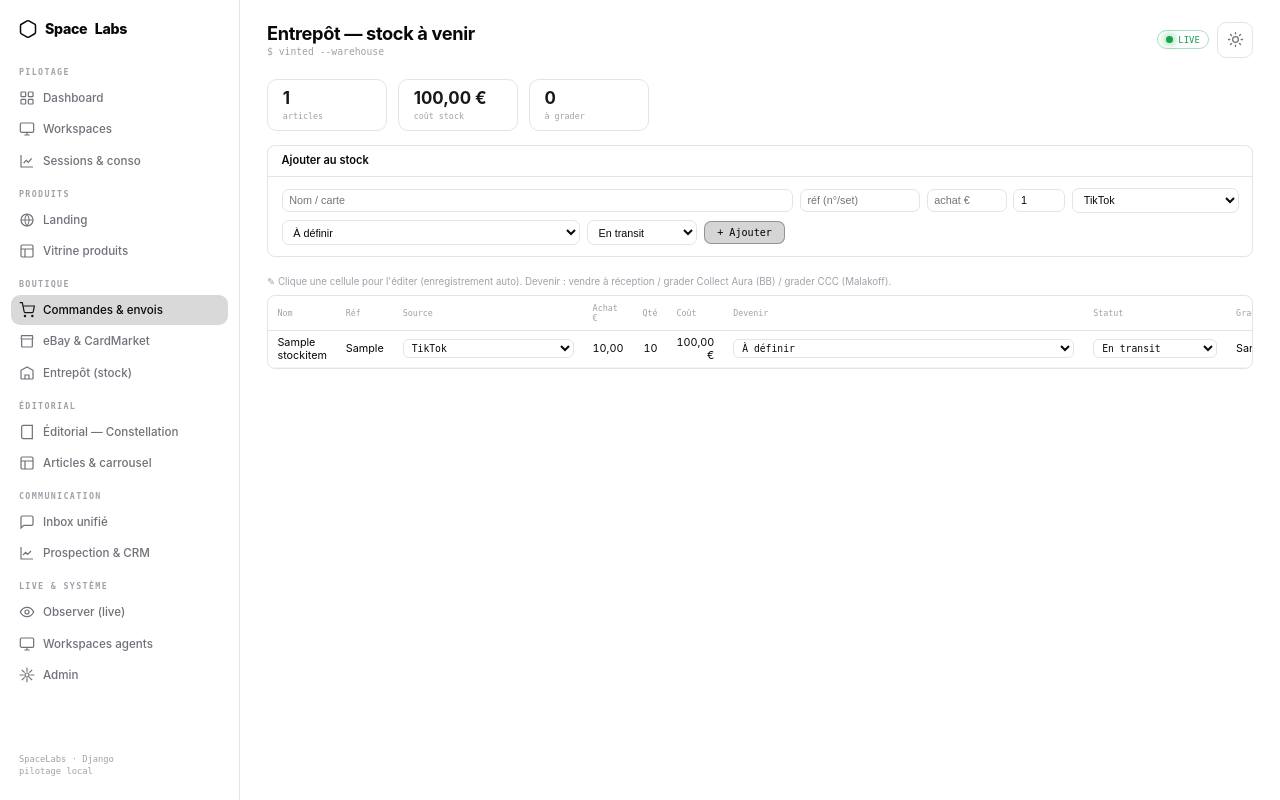
After one commit to noesis-software-technologies/spacelabs, a Django app: page /vinted/entrepot/ in a window 1280 px wide. The commit adds this page. Run offline with Django 5.2, Linux system fonts and the light colour scheme; a user stored in the database is signed in; tables that the repository leaves empty hold one stand-in row (values such as "Sample post").

Commit message:
vinted: entrepôt (stock non listé) + devenir (vente/gradation) + édition inline
Modèle StockItem : achats pas encore listés (source, prix d'achat, quantité,
devenir [vendre à réception / grader Collect Aura BB / grader CCC Malakoff],
statut transit→reçu→gradé→listé→vendu, gradeur, dates). Page /vinted/entrepot/
(KPIs, formulaire d'ajout, table éditable inline), admin, lien nav Boutique.

Co-Authored-By: Claude Opus 4.8 <noreply@anthropic.com>

```diff
--- a/apps/vinted/urls.py
+++ b/apps/vinted/urls.py
@@ -10,4 +10,7 @@ urlpatterns = [
     path("commandes/<int:pk>/livre/", views.order_delivered, name="order_delivered"),
     path("commandes/<int:pk>/suivi/", views.order_tracking, name="order_tracking"),
     path("commandes/<int:pk>/update/", views.order_update, name="order_update"),
+    path("entrepot/", views.entrepot, name="entrepot"),
+    path("entrepot/ajouter/", views.stock_add, name="stock_add"),
+    path("entrepot/<int:pk>/update/", views.stock_update, name="stock_update"),
 ]
--- a/apps/vinted/views.py
+++ b/apps/vinted/views.py
@@ -8,7 +8,8 @@ from django.utils import timezone
 from django.views.decorators.http import require_POST
 
 from .models import (PLATEFORMES, STATUTS_ENVOI, STATUTS_ENVOI_A_FAIRE,
-                     TRANSPORTEURS, VintedOrder)
+                     STOCK_DESTINS, STOCK_SOURCES, STOCK_STATUTS, TRANSPORTEURS,
+                     StockItem, VintedOrder)
 
 # Champs éditables en ligne (dashboard) + leur type pour la coercition.
 _EDIT_TEXT = {"titre", "acheteur", "numero", "tracking", "notes"}
@@ -18,6 +19,17 @@ _EDIT_CHOICE = {
     "plateforme": {k for k, _ in PLATEFORMES},
     "statut_envoi": {k for k, _ in STATUTS_ENVOI},
     "transporteur": {k for k, _ in TRANSPORTEURS} | {""},
+}
+
+# Entrepôt : champs éditables en ligne.
+_STK_TEXT = {"nom", "reference", "gradeur", "notes"}
+_STK_DECIMAL = {"prix_achat"}
+_STK_INT = {"quantite"}
+_STK_DATE = {"date_achat", "date_reception"}
+_STK_CHOICE = {
+    "source": {k for k, _ in STOCK_SOURCES},
+    "destin": {k for k, _ in STOCK_DESTINS},
+    "statut": {k for k, _ in STOCK_STATUTS},
 }
 
 
@@ -154,3 +166,80 @@ def order_tracking(request, pk):
     order.save(update_fields=["transporteur", "tracking", "statut_envoi",
                               "date_expedition", "maj_le"])
     return redirect("vinted:dashboard")
+
+
+# ── Entrepôt (stock non listé) ──
+@login_required
+def entrepot(request):
+    """Vue entrepôt : articles achetés pas encore listés + leur devenir."""
+    items = list(StockItem.objects.all())
+    cout_total = sum(i.cout_total for i in items)
+    par_statut = dict(StockItem.objects.values_list("statut")
+                      .annotate(n=Count("id")).values_list("statut", "n"))
+    par_destin = dict(StockItem.objects.values_list("destin")
+                      .annotate(n=Count("id")).values_list("destin", "n"))
+    a_grader = [i for i in items if i.destin in ("grade_collectaura", "grade_ccc")
+                and i.statut not in ("grade", "vendu", "liste")]
+    return render(request, "vinted/entrepot.html", {
+        "items": items,
+        "cout_total": cout_total,
+        "nb": len(items),
+        "par_statut": par_statut,
+        "par_destin": par_destin,
+        "a_grader": a_grader,
+        "sources": STOCK_SOURCES,
+        "destins": STOCK_DESTINS,
+        "statuts_stock": STOCK_STATUTS,
+        "active_nav": "vinted",
+    })
+
+
+@login_required
+@require_POST
+def stock_add(request):
+    """Crée un article d'entrepôt (formulaire du haut de page)."""
+    nom = (request.POST.get("nom") or "").strip()
+    if not nom:
+        return redirect("vinted:entrepot")
+    qte = request.POST.get("quantite") or "1"
+    prix = (request.POST.get("prix_achat") or "").strip()
+    try:
+        pa = Decimal(prix) if prix else None
+    except InvalidOperation:
+        pa = None
+    StockItem.objects.create(
+        nom=nom, prix_achat=pa, quantite=int(qte) if qte.isdigit() else 1,
+        source=request.POST.get("source") or "autre",
+        destin=request.POST.get("destin") or "a_definir",
+        statut=request.POST.get("statut") or "en_transit",
+        reference=(request.POST.get("reference") or "").strip())
+    return redirect("vinted:entrepot")
+
+
+@login_required
+@require_POST
+def stock_update(request, pk):
+    """Édition inline d'un champ d'un article d'entrepôt."""
+    item = get_object_or_404(StockItem, pk=pk)
+    field = (request.POST.get("field") or "").strip()
+    val = (request.POST.get("value", "") or "").strip()
+    try:
+        if field in _STK_TEXT:
+            setattr(item, field, val)
+        elif field in _STK_DECIMAL:
+            setattr(item, field, Decimal(val) if val else None)
+        elif field in _STK_INT:
+            setattr(item, field, int(val) if val else 1)
+        elif field in _STK_DATE:
+            from datetime import date
+            setattr(item, field, date.fromisoformat(val) if val else None)
+        elif field in _STK_CHOICE:
+            if val not in _STK_CHOICE[field]:
+                return JsonResponse({"ok": False, "error": "valeur invalide"}, status=400)
+            setattr(item, field, val)
+        else:
+            return JsonResponse({"ok": False, "error": "champ non éditable"}, status=400)
+    except (InvalidOperation, ValueError):
+        return JsonResponse({"ok": False, "error": "format invalide"}, status=400)
+    item.save()
+    return JsonResponse({"ok": True, "cout_total": f"{item.cout_total:.2f}"})
--- a/templates/dashboard/shell.html
+++ b/templates/dashboard/shell.html
@@ -79,6 +79,7 @@
     <div class="sb-sec">Boutique</div>
     <a class="nav {% if active_nav == 'vinted' %}active{% endif %}" href="/vinted/"><svg viewBox="0 0 24 24" fill="none" stroke="currentColor" stroke-width="1.8"><circle cx="9" cy="21" r="1"/><circle cx="20" cy="21" r="1"/><path d="M1 1h4l2.7 13.4a2 2 0 0 0 2 1.6h9.7a2 2 0 0 0 2-1.6L23 6H6"/></svg>Commandes &amp; envois</a>
     <a class="nav" href="/django-admin/marketplaces/marketlisting/"><svg viewBox="0 0 24 24" fill="none" stroke="currentColor" stroke-width="1.8"><path d="M3 9l1-5h16l1 5M4 9v11a1 1 0 0 0 1 1h14a1 1 0 0 0 1-1V9M3 9h18"/></svg>eBay &amp; CardMarket</a>
+    <a class="nav" href="/vinted/entrepot/"><svg viewBox="0 0 24 24" fill="none" stroke="currentColor" stroke-width="1.8"><path d="M3 21V8l9-5 9 5v13M3 21h18M9 21v-6h6v6"/></svg>Entrepôt (stock)</a>
     <div class="sb-sec">Éditorial</div>
     <a class="nav {% if active_nav == 'veille' %}active{% endif %}" href="/veille/"><svg viewBox="0 0 24 24" fill="none" stroke="currentColor" stroke-width="1.8"><path d="M6.5 2H20v20H6.5A2.5 2.5 0 0 1 4 19.5v-15A2.5 2.5 0 0 1 6.5 2z"/></svg>Éditorial — Constellation</a>
     <a class="nav" href="/veille/articles/"><svg viewBox="0 0 24 24" fill="none" stroke="currentColor" stroke-width="1.8"><rect x="3" y="3" width="18" height="18" rx="2"/><path d="M3 9h18M9 21V9"/></svg>Articles &amp; carrousel</a>
--- /dev/null
+++ b/templates/vinted/entrepot.html
@@ -0,0 +1,119 @@
+{% extends "dashboard/shell.html" %}
+{% block page_title %}Entrepôt Vinted{% endblock %}
+{% block h1 %}Entrepôt — stock à venir{% endblock %}
+{% block crumb %}$ vinted --warehouse{% endblock %}
+
+{% block extra_css %}
+    .kpis{display:flex;gap:.8rem;flex-wrap:wrap;margin-bottom:1rem}
+    .kpi{background:var(--surface);border:1px solid var(--border);border-radius:10px;padding:.6rem 1.1rem;font-size:.82rem;min-width:120px}
+    .kpi b{display:block;font-size:1.25rem;color:var(--accent)}
+    .kpi small{color:var(--faint);font:.62rem var(--mono)}
+    .card{background:var(--surface);border:1px solid var(--border);border-radius:var(--radius);overflow:hidden;margin-bottom:1.4rem}
+    .card h2{font:600 .82rem/1 var(--font);padding:.7rem 1rem;border-bottom:1px solid var(--border)}
+    .addf{display:flex;gap:.5rem;flex-wrap:wrap;align-items:center;padding:.8rem 1rem}
+    .addf input,.addf select{background:var(--bg);border:1px solid var(--border);border-radius:7px;padding:.35rem .5rem;font-size:.8rem;color:var(--ink)}
+    .addf input.nom{min-width:240px;flex:1}
+    .btn{font:.75rem var(--mono);padding:.4rem .9rem;border-radius:7px;border:1px solid var(--border);background:var(--surface2);color:var(--ink);cursor:pointer}
+    .btn.acc{background:color-mix(in srgb,var(--accent) 18%,transparent);color:var(--accent-ink);border-color:color-mix(in srgb,var(--accent) 35%,transparent)}
+    .hint{font-size:.72rem;color:var(--faint);margin:.2rem 0 .6rem}
+    table.stk{width:100%;border-collapse:collapse;font-size:.8rem}
+    table.stk th{text-align:left;font:.62rem var(--mono);color:var(--faint);padding:.5rem .7rem;border-bottom:1px solid var(--border)}
+    table.stk td{padding:.4rem .7rem;border-bottom:1px solid var(--surface2);vertical-align:middle}
+    table.stk td.num{text-align:right;font-variant-numeric:tabular-nums}
+    td.edit{cursor:text;border-radius:5px}
+    td.edit:hover{background:var(--surface2)}
+    td.edit:focus{outline:1px solid var(--accent);background:var(--bg)}
+    td.edit.saved{background:color-mix(in srgb,var(--good) 22%,transparent)}
+    td.edit.err{background:color-mix(in srgb,var(--bad,#d9534f) 22%,transparent)}
+    table.stk select{background:var(--bg);border:1px solid var(--border);border-radius:6px;color:var(--ink);font:.72rem var(--mono);padding:.15rem .3rem}
+    .pill{display:inline-block;font:.58rem var(--mono);padding:.12rem .5rem;border-radius:999px;border:1px solid var(--border);color:var(--muted)}
+    .empty{padding:1rem;color:var(--faint);font-style:italic}
+{% endblock %}
+
+{% block content %}
+    <div class="kpis">
+      <div class="kpi"><b>{{ nb }}</b><small>articles</small></div>
+      <div class="kpi"><b>{{ cout_total|floatformat:2 }} €</b><small>coût stock</small></div>
+      <div class="kpi"><b>{{ a_grader|length }}</b><small>à grader</small></div>
+    </div>
+
+    <div class="card">
+      <h2>Ajouter au stock</h2>
+      <form class="addf" method="post" action="{% url 'vinted:stock_add' %}">{% csrf_token %}
+        <input class="nom" name="nom" placeholder="Nom / carte" required>
+        <input name="reference" placeholder="réf (n°/set)" style="width:120px">
+        <input name="prix_achat" placeholder="achat €" style="width:80px">
+        <input name="quantite" value="1" style="width:52px" title="quantité">
+        <select name="source">{% for v,l in sources %}<option value="{{ v }}">{{ l }}</option>{% endfor %}</select>
+        <select name="destin">{% for v,l in destins %}<option value="{{ v }}">{{ l }}</option>{% endfor %}</select>
+        <select name="statut">{% for v,l in statuts_stock %}<option value="{{ v }}" {% if v == 'en_transit' %}selected{% endif %}>{{ l }}</option>{% endfor %}</select>
+        <button class="btn acc" type="submit">+ Ajouter</button>
+      </form>
+    </div>
+
+    <div class="hint">✎ Clique une cellule pour l'éditer (enregistrement auto). Devenir : vendre à réception / grader Collect Aura (BB) / grader CCC (Malakoff).</div>
+    <div class="card">
+      <table class="stk">
+        <thead><tr>
+          <th>Nom</th><th>Réf</th><th>Source</th><th>Achat €</th><th>Qté</th><th>Coût</th>
+          <th>Devenir</th><th>Statut</th><th>Gradeur</th><th>Reçu le</th>
+        </tr></thead>
+        <tbody>
+        {% for i in items %}
+          <tr data-row="{{ i.pk }}">
+            <td class="edit" data-pk="{{ i.pk }}" data-field="nom" contenteditable="true">{{ i.nom }}</td>
+            <td class="edit" data-pk="{{ i.pk }}" data-field="reference" contenteditable="true">{{ i.reference }}</td>
+            <td>
+              <select data-pk="{{ i.pk }}" data-field="source">{% for v,l in sources %}<option value="{{ v }}" {% if i.source == v %}selected{% endif %}>{{ l }}</option>{% endfor %}</select>
+            </td>
+            <td class="num edit" data-pk="{{ i.pk }}" data-field="prix_achat" contenteditable="true">{{ i.prix_achat|default_if_none:"" }}</td>
+            <td class="num edit" data-pk="{{ i.pk }}" data-field="quantite" contenteditable="true">{{ i.quantite }}</td>
+            <td class="num" data-cout="{{ i.pk }}">{{ i.cout_total|floatformat:2 }} €</td>
+            <td>
+              <select data-pk="{{ i.pk }}" data-field="destin">{% for v,l in destins %}<option value="{{ v }}" {% if i.destin == v %}selected{% endif %}>{{ l }}</option>{% endfor %}</select>
+            </td>
+            <td>
+              <select data-pk="{{ i.pk }}" data-field="statut">{% for v,l in statuts_stock %}<option value="{{ v }}" {% if i.statut == v %}selected{% endif %}>{{ l }}</option>{% endfor %}</select>
+            </td>
+            <td class="edit" data-pk="{{ i.pk }}" data-field="gradeur" contenteditable="true">{{ i.gradeur }}</td>
+            <td><input type="date" data-pk="{{ i.pk }}" data-field="date_reception" value="{{ i.date_reception|date:'Y-m-d' }}"></td>
+          </tr>
+        {% empty %}
+          <tr><td colspan="10" class="empty">Stock vide. Ajoute un article ci-dessus.</td></tr>
+        {% endfor %}
+        </tbody>
+      </table>
+    </div>
+{% endblock %}
+
+{% block extra_js %}
+<script>
+(function () {
+  function csrf() { const m = document.cookie.match(/csrftoken=([^;]+)/); return m ? m[1] : ""; }
+  function flash(el, ok) { el.classList.remove("saved","err"); el.classList.add(ok?"saved":"err"); setTimeout(()=>el.classList.remove("saved","err"),1200); }
+  function save(el, field, value) {
+    const pk = el.dataset.pk;
+    return fetch(`/vinted/entrepot/${pk}/update/`, {
+      method:"POST",
+      headers:{ "X-CSRFToken":csrf(), "Content-Type":"application/x-www-form-urlencoded" },
+      body:new URLSearchParams({ field, value }),
+    }).then(r=>r.json()).then(d=>{
+      if(!d.ok){ flash(el,false); return; }
+      flash(el,true);
+      const row = el.closest("tr");
+      const c = row && row.querySelector("[data-cout]");
+      if(c && d.cout_total) c.textContent = d.cout_total + " €";
+    }).catch(()=>flash(el,false));
+  }
+  document.querySelectorAll("td.edit[contenteditable]").forEach(el=>{
+    let orig = el.textContent.trim();
+    el.addEventListener("focus",()=>{orig=el.textContent.trim();});
+    el.addEventListener("keydown",e=>{ if(e.key==="Enter"){e.preventDefault();el.blur();} });
+    el.addEventListener("blur",()=>{ const v=el.textContent.trim(); if(v!==orig) save(el, el.dataset.field, v); });
+  });
+  document.querySelectorAll("table.stk select[data-field], table.stk input[data-field]").forEach(el=>{
+    el.addEventListener("change",()=>save(el, el.dataset.field, el.value));
+  });
+})();
+</script>
+{% endblock %}
```
Also changed, not shown: apps/vinted/admin.py (+12 -1 lines), apps/vinted/models.py (+67 -0 lines), apps/vinted/migrations/0005_stockitem.py (added).
